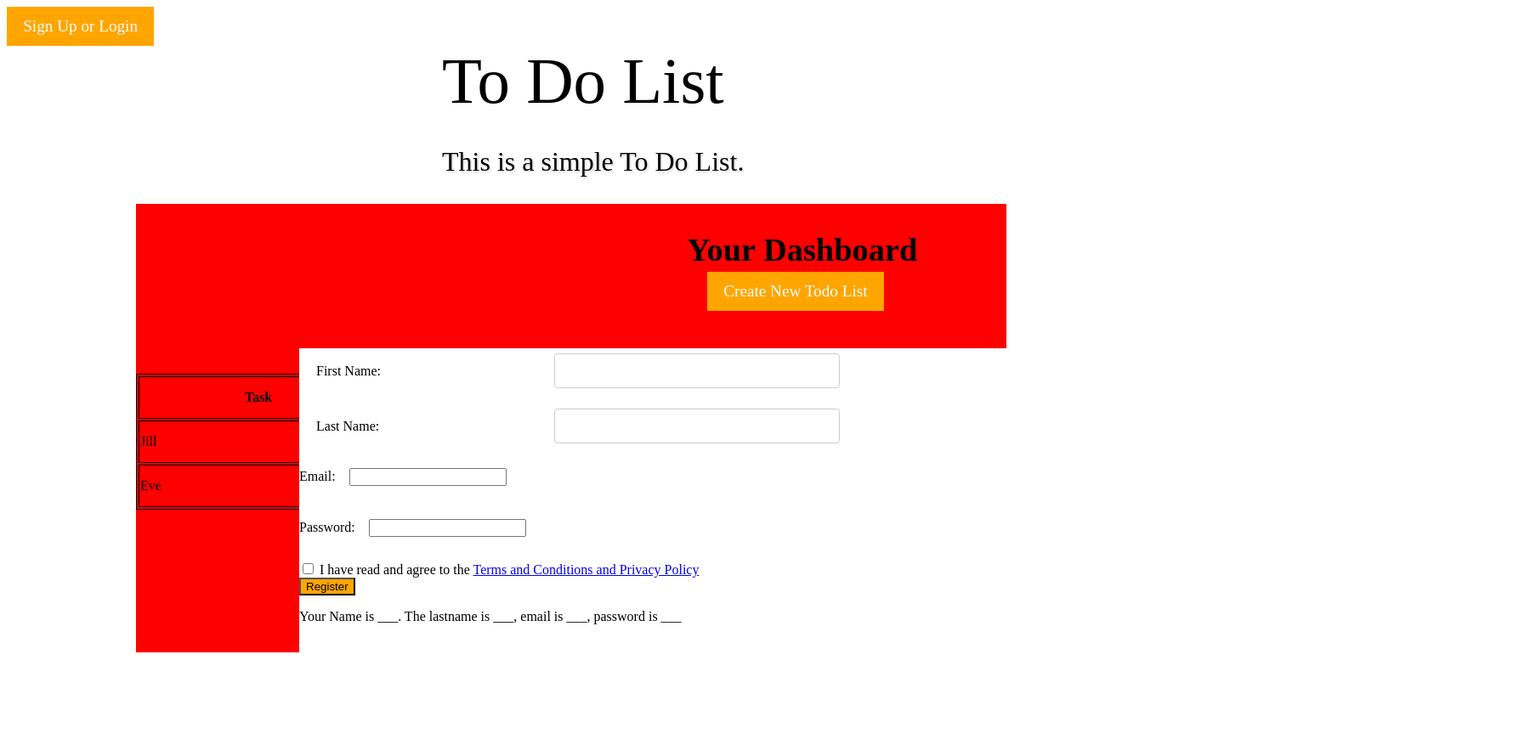
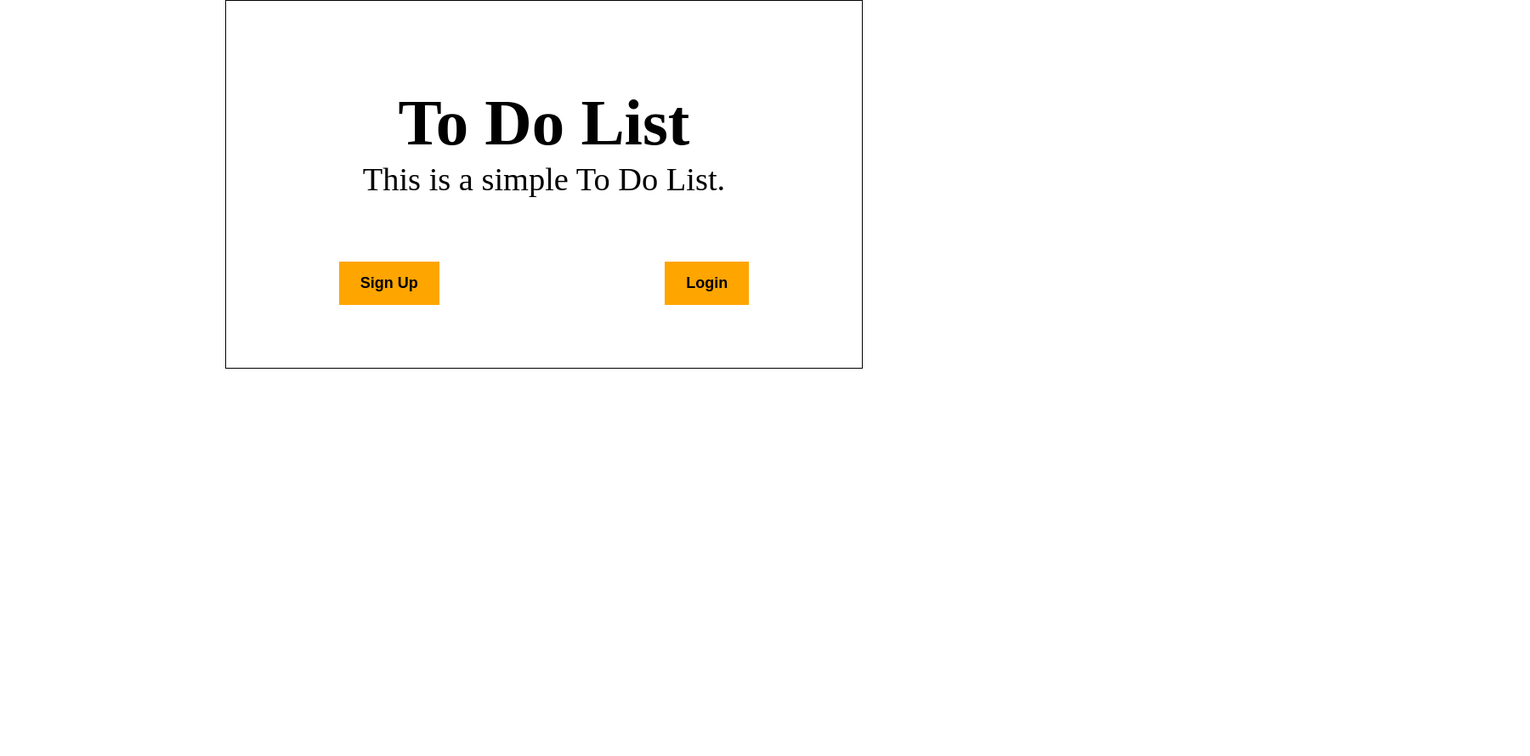
Before and after one commit to martinwprior/todo, a plain HTML site: page index.html in a window 1280 px wide. Shown: the whole page at 85% size, 1800 px wide, since content can reach past the window. After the commit the page ends 800 px from the top, so only its background shows below. Drawn offline with Linux system fonts and the light colour scheme.

Commit message:
startup screen and links to signup and login

```diff
--- a/index.html
+++ b/index.html
@@ -5,86 +5,19 @@
 <link rel="stylesheet" href="styles/style.css">
     </head>
 <body>
-        <a href="#" class="btn btn--orange">Sign Up or Login</a>
-<div class="text-content">
+<!-- front page -->
+<div class="wrapper-menu">
     <h1 class="title">To Do List</h1>
     <p class="description">This is a simple To Do List.</p>
+    <div class="center">
+        <button href="#" class="btn btn--orange btn-sign-up">Sign Up</button>
+        <button href="#" class="btn btn--orange btn-login">Login</button>
+    </div>
+    <!-- sign-up form initially set to display:display none. switched to display:block on press Sign-Up button -->
 </div>
+    <div class="wrapper-signup">Sign-up</div>
 
-<section>
-    <h1 class="section-header">Your Dashboard</h1>
-    <a href class="btn btn--orange btn--todo">Create New Todo List</a>
-
-    <!---->
-    <table style="width:100%">
-        <tr>
-          <th>Task</th>
-          <th>Date</th>
-          <th>Done</th>
-        </tr>
-        <tr>
-          <td class="task">Jill</td>
-          <td class="date">Smith</td>
-          <td class="done">50</td>
-        </tr>
-        <tr>
-          <td>Eve</td>
-          <td>Jackson</td>
-          <td>94</td>
-        </tr>
-      </table>
-
-    <!---->
-
-    <div class="section-popup">
-
-<div class="row" >
-    <div class="col-25">
-           <label for="firstname">First Name: </label>
-    </div>
-    <div class="col-30">
-            <input id="firstName" type="text" /> <br /> <br />
-    </div>
-</div>
-<div class="row">
-    <div class="col-25">
-        <label for="lastname">Last Name: </label>
-    </div>
-    <div class="col-30">
-            <input id="lastName" type="text" /> <br /> <br />
-    </div>
-</div>
-        <label for="email">Email: </label>
-            <input id="eMail" type="email" /> <br /> <br />
-        <label for="password">Password: </label>
-            <input id="passWord" type="password" /> <br /> <br />
-
-        <form action="#" onsubmit="if(document.getElementById('agree').checked) { return true; } else { alert('Please indicate that you have read and agree to the Terms and Conditions and Privacy Policy'); return false; }">
-
-            <input type="checkbox" required name="checkbox" value="check" id="agree" /> I have read and agree to the <a href="t&c.html">Terms and Conditions and Privacy Policy</a>
-
-        </form>
-        <button id="submit" class="btn--orange" >Register</button>
-      </p>
-
-      <p>
-          Your Name is <span id="outputFirstName">___</span>. The lastname is <span id="outputLastName">___</span>, email is <span id="outputeMail">___</span>, password is <span id="outputPassWord">___</span>
-      </p>
-
-    </div>
-</section>
-
-
-
-
-
-
-
-
-
-
-
-
+    <div class="wrapper-login">Login</div>
 </body>
 <script src="scripts/todo.js"></script>
 </html>
--- a/scripts/todo.js
+++ b/scripts/todo.js
@@ -1,80 +1,15 @@
-// this object holds the users inf and list of task to do
-const toDoObj = {
-	firstName: 'Superman', 'lastName': 'Clark Kent',
-	eMail: "superman@gmail.com",
-	passWord: "ir123456",
-	allies: ['shopping','Schoolrun','cook lunch'],
-	fly() {
-		console.log("my name is Fred");
-				}
-};
-// console.log(toDoObj);
-// create a new user for multi-user use
-// const user1 = Object.create(toDoObj);
-// user1.firstName = "Martin";
-// user1.lastName = "prior"
-// console.log(user1.firstName + user1.lastName);
+document.getElementsByClassName("btn-sign-up")[0].addEventListener("click", function(event){
+    if(document.getElementsByClassName("wrapper-menu")[0].style.display = "none"){
+            document.getElementsByClassName("wrapper-signup")[0].style.display = "block";
+    }
+});
 
-var submit = document.getElementById("submit"); // this gets the "Register" button. when pressed collects users data into toDoObj
-
-submit.onclick = function() {
-
-   toDoObj.firstName = document.getElementById("firstName").value;
-   toDoObj.lastName = document.getElementById("lastName").value;
-   toDoObj.eMail = document.getElementById("eMail").value;
-   toDoObj.passWord = document.getElementById("passWord").value;
-
-    document.getElementById("outputFirstName").innerText = toDoObj.firstName;
-    document.getElementById("outputLastName").innerText = toDoObj.lastName;
-    document.getElementById("outputeMail").innerText = toDoObj.eMail;
-    document.getElementById("outputPassWord").innerText = toDoObj.passWord;
-    hasRegistered(true);    // calls funtion to remove registry form
-}
-
-// select the table and insert values into the columns to show tasks to do
-// superman.fly();
-
-// console.log(superman.realName);
-//superman.allies = (superman.allies + 'fred');
-// superman.allies.push("Fred"); // add a string to the end
-// const me = superman.allies.splice(1,1); // remove a 1 string from position 1 ie supergirl
-// console.log(superman.allies);
-
-// removes the "register pop-up page when user has regisitered."
-function hasRegistered(registered){
-let ifRegistered = registered;
-if( ifRegistered) {
-    const text = document.querySelector(".section-popup");
-console.log(text);
-text.style.opacity = 0;
-}
-
-// else {
-//     const text = document.querySelector(".section-popup");
-// console.log(text);
-// text.style.opacity = 1;
-// ifRegistered = true;
-}
-
-// set a variable to keep track of program state
-// let shown = true;
-
-// function toggleText() {
-//     if (shown) {
-//         btn.innerText = "Show Text";
-//         text.style.opacity = 0;
+// display the Signup form
 
 
-//     }
-//     else {
-//         btn.innerText = "Hide Text";
-//         text.style.opacity = 1;
-//     }
-//     shown = !shown;
-// }
-
-// // add event listenr
-
-// btn.addEventListener("click",() => {
-//     toggleText();
-// })
+document.getElementsByClassName("btn-login")[0].addEventListener("click", function(event){
+    if(document.getElementsByClassName("wrapper-menu")[0].style.display = "none"){
+        document.getElementsByClassName("wrapper-login")[0].style.display = "block";
+    }
+// display the Login form
+});
--- a/styles/style.css
+++ b/styles/style.css
@@ -1,149 +1,76 @@
-.btn {
-    text-decoration: none;
-    font-size: 1.2rem;
-    color: #fff;
-    padding: .75rem 1.2rem;
-    box-align: center;
+* {
+  margin:0;
+  padding:0;
+  box-sizing: border-box;
 }
 
-.btn--orange {
-    background-color:orange;
-    display: inline-block;
-}
-.btn--todo{
-    text-align: center;
-    position: absolute;
-    left: 42rem;
-    top: 5rem;
+
+
+
+
+
+.wrapper-menu {
+   width: 750px;
+   margin-left: auto;
+   margin-right: auto;
+   border: solid 1px black;
+   display: block;
 
 }
-
-.text-content {
-    position: absolute;
-    top: 10%;
-    transform: translateY(-15%);
-    margin-left: 40%;
-    margin-right: 40%;
-    width: 100%;
-    box-align: center;
+h1{
+  text-align: center;
+  font-weight:800;
+  color: black;
+  font-size: 4.8rem;
+  padding-top: 100px
 }
-.title {
-font-weight:300;
-color: black;
-font-size: 4.8rem;
-margin: 0;
-
+.description{
+  text-align: center;
+  font-size: 2.4rem;
 }
 
-.description {
-    color: black;
-    font-weight: 100;
-    text-shadow: 2px 2px 0 rgba(0,0,0,.1);
-    font-size: 2rem;
+/* center the buttons */
+.center {
+  display: flex;
+  justify-content: center;
+  align-items: center;
+  height: 200px;
+justify-content: space-around;
+}
+.btn--orange{
+  padding: 15px 25px;
+  background-color: orange;
+  border: none;
+  font-size: 18px;
+  font-weight: bold;
+}
+.btn:hover, btn:focus {
+  background-color: green;
 }
 
-section {
-    position: absolute;
-    top: 15rem;
-    left: 10rem;
-    bottom: 2rem;
-    background-color: red;
-    width: 80%
+
+
+
+/* Add padding to container elements */
+.wrapper-signup {
+  display: none;
+  padding: 16px;
 }
-.section-header {
-    position: Absolute;
-    top: -.5rem;
-    left: 40rem;
-    padding: .5rem;
-    font-size: 2.4rem;
+.wrapper-login{
+  display: none;
+  padding: 16px;
 }
 
-.section-popup{
-    background-color: white;
-    width:70rem;
-    height:30rem;
-    position:relative;
-    top:10px;
-    left:12rem;
-    z-index:2;
-}
-.section-popup li {
-    padding: 1rem;
-    font-size: 1.2rem;
+/* Clear floats */
+.clearfix::after {
+  content: "";
+  clear: both;
+  display: table;
 }
 
-/* Style inputs, select elements and textareas */
-input[type=text], select, textarea{
-    width: 100%;
-    padding: 12px;
-    border: 1px solid #ccc;
-    border-radius: 4px;
-    box-sizing: border-box;
-    resize: vertical;
+/* Change styles for cancel button and signup button on extra small screens */
+@media screen and (max-width: 300px) {
+  .cancelbtn, .signupbtn {
+     width: 100%;
   }
-
-  /* Style the label to display next to the inputs */
-  label {
-    padding: 12px 12px 12px 0;
-    display: inline-block;
-  }
-
-  /* Style the submit button */
-  input[type=submit] {
-    background-color: #4CAF50;
-    color: white;
-    padding: 12px 20px;
-    border: none;
-    border-radius: 4px;
-    cursor: pointer;
-    float: right;
-  }
-
-  /* Style the container */
-  .container {
-    border-radius: 5px;
-    background-color: #f2f2f2;
-    padding: 20px;
-  }
-
-  /* Floating column for labels: 25% width */
-  .col-25 {
-    float: left;
-    width: 25%;
-    margin-top: 6px;
-    padding-left: 20px
-  }
-
-  /* Floating column for inputs: 75% width */
-  .col-30 {
-    float: left;
-    width: 30%;
-    margin-top: 6px;
-  }
-
-  /* Clear floats after the columns */
-  .row:after {
-    content: "";
-    display: table;
-    clear: both;
-  }
-
-  /* Responsive layout - when the screen is less than 600px wide, make the two columns stack on top of each other instead of next to each other */
-  @media screen and (max-width: 600px) {
-    .col-25, .col-75, input[type=submit] {
-      width: 100%;
-      margin-top: 0;
-    }
-  }
-
-  table, th, td {
-    border: 1px solid black;
-
-  }
-  table {
-    width:0rem;
-    height:10rem;
-    position:relative;
-    top:200px;
-    z-index:2;
-  }
+}
```
